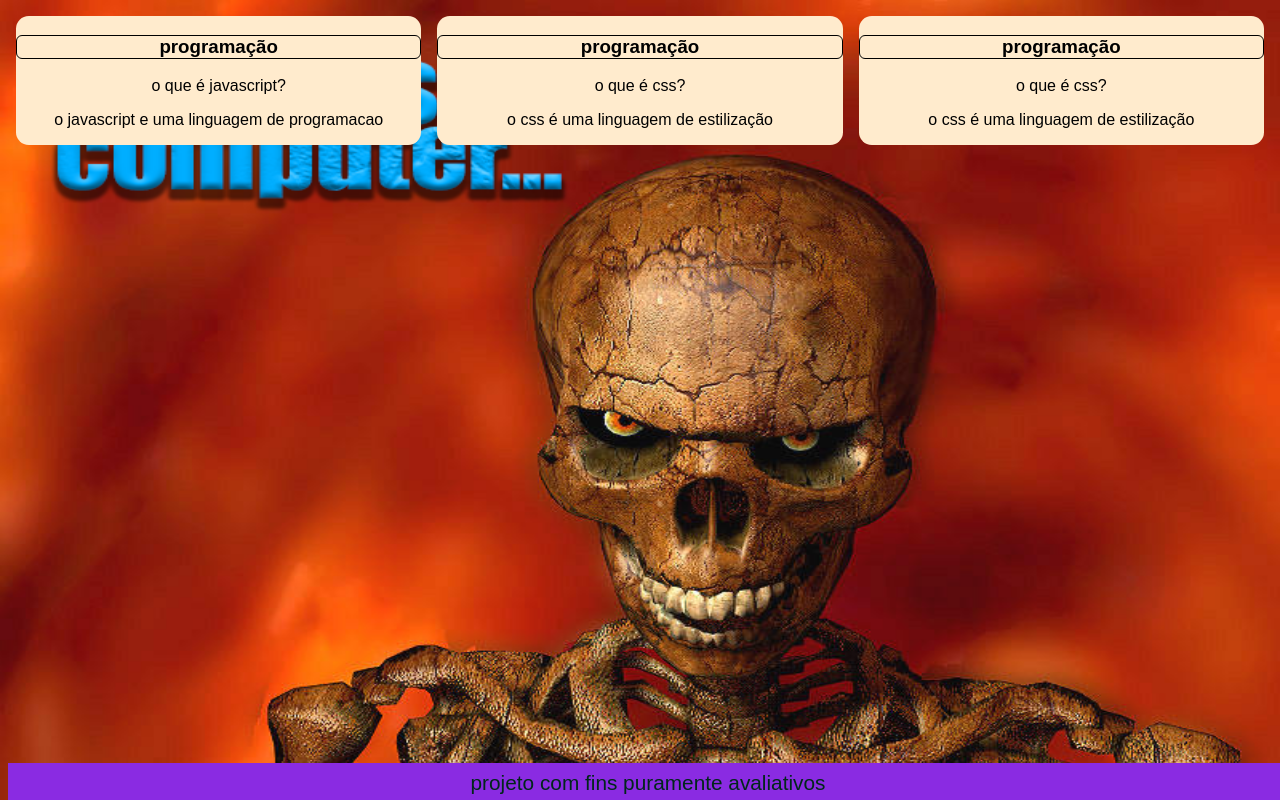
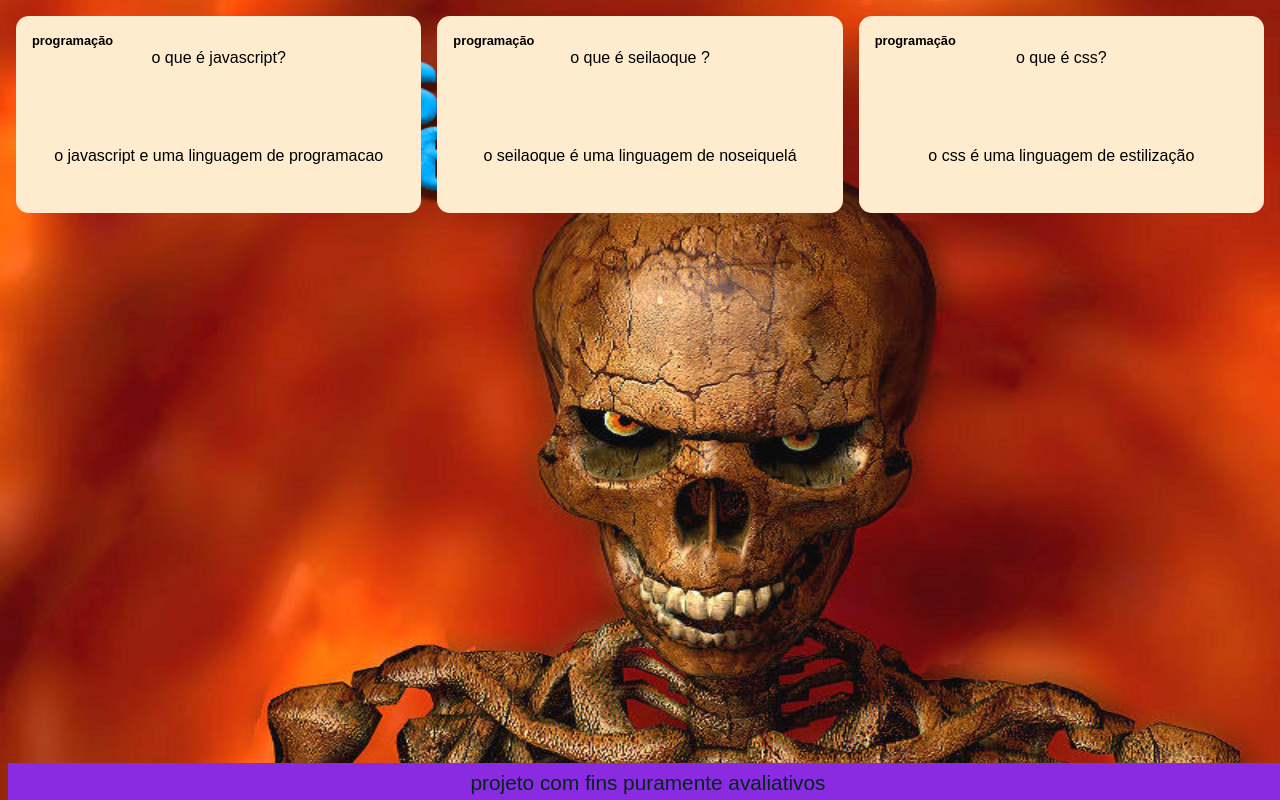
Before and after one commit to mattanoaula/flash-card-mattano, a plain HTML site: page index.html in a window 1280 px wide. Drawn offline with Linux system fonts and the light colour scheme.

Commit message:
aula - 03 e 04

```diff
--- a/assets/style.css
+++ b/assets/style.css
@@ -21,16 +21,30 @@ footer p {
     display:flex
 }
 .cartao {
+    height: 100%;
     margin: 0.5rem 0.5rem;
     background-color: blanchedalmond;
     flex-grow: 1;
     flex-basis: calc(33% - 6rem);
     border-radius: 0.8rem;
-}
-.cartao__conteudo{
-text-align: center;
+    transform-style: preserve-3d;
+    transition: transform 300ms ease-in-out;
 }
 .cartao__conteudo h3{
-    border: 1px solid black;
+    text-align: left
+    border: 2px solid black;
     border-radius: 6px;
+    padding: 8px;
+    margin: 8px;
+    position: absolute;
+    font-size: 1vw;
+    backface-visibility hidden;
 }
+.cartao__conteudo p{
+    text-align: center;
+    margin-top: 1px;
+    padding: 2rem
+}
+.cartao:hover .cartao__conteudo{
+  transform: rotateY(180deg);
+}
--- a/index.html
+++ b/index.html
@@ -24,10 +24,10 @@
 <div class="cartao__conteudo">
     <h3>programação</h3>
     <div class="cartao__conteudo__pergunta">
-        <p>o que é css?</p>
+        <p>o que é seilaoque ?</p>
     </div>
     <div class="cartao__conteudo__resposta">
-        <p>o css é uma linguagem de estilização</p>
+        <p>o seilaoque é uma linguagem de noseiquelá</p>
     </div>
 </div>
     </article>
```
